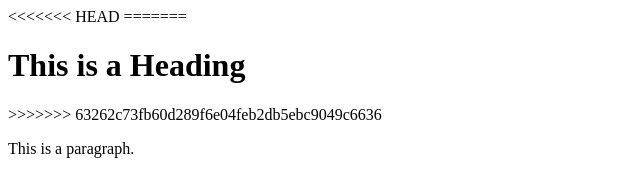
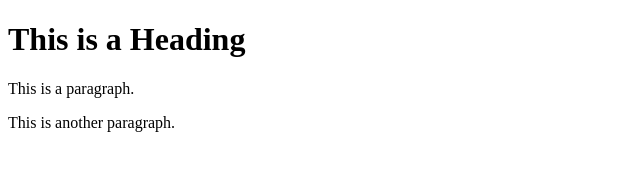
Before and after one commit to RohithKumarNakka/learning-git, a plain HTML site: page index.html in a window 1280 px wide. Shown: the whole page, without its empty margins (0-640 px from the left). Drawn offline with Linux system fonts and the light colour scheme.

Commit message:
Update index.html

```diff
--- a/index.html
+++ b/index.html
@@ -4,10 +4,8 @@
     <title>Page Title</title>
   </head>
   <body>
-<<<<<<< HEAD
-=======
     <h1>This is a Heading</h1>
->>>>>>> 63262c73fb60d289f6e04feb2db5ebc9049c6636
     <p>This is a paragraph.</p>
+    <p> This is another paragraph.</p>
   </body>
 </html>
```
